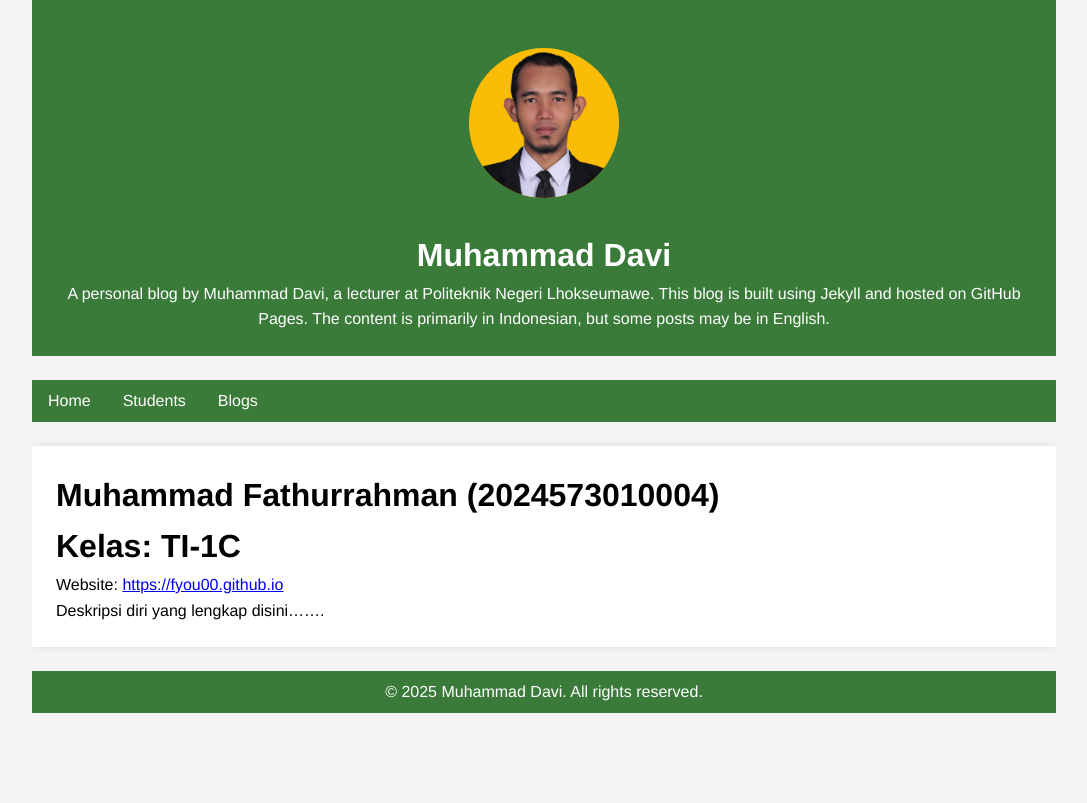
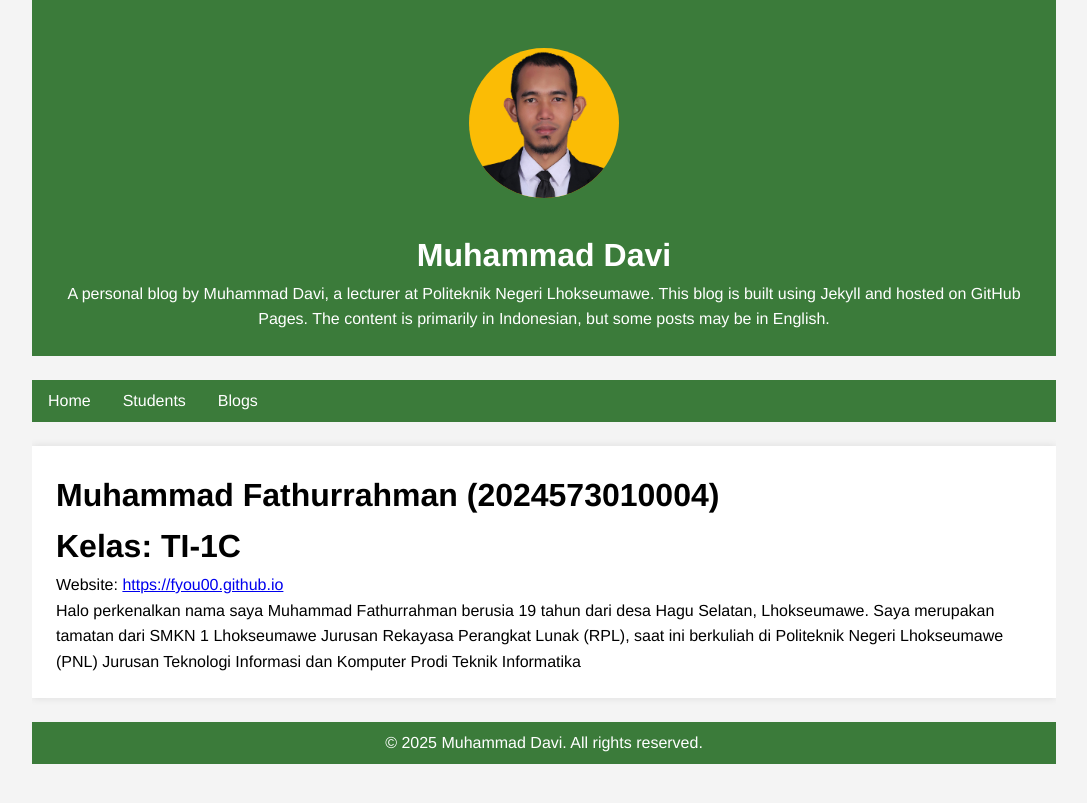
Before and after one commit to muhdavi-pnl/muhdavi-pnl.github.io, a Jekyll site: the page built from _students/fathur.md, in a window 1280 px wide. Shown: the top 803 px of the page, without its empty margins (96-1183 px from the left). Built offline with Jekyll 4.4.1, drawn with Linux system fonts in a browser that asks for light colours.

Commit message:
Update fathur.md

```diff
--- a/_students/fathur.md
+++ b/_students/fathur.md
@@ -6,4 +6,4 @@ nim: 2024573010004
 class: TI-1C
 website: https://fyou00.github.io
 ---
-Deskripsi diri yang lengkap disini.......
+Halo perkenalkan nama saya Muhammad Fathurrahman berusia 19 tahun dari desa Hagu Selatan, Lhokseumawe. Saya merupakan tamatan dari SMKN 1 Lhokseumawe Jurusan Rekayasa Perangkat Lunak (RPL), saat ini berkuliah di Politeknik Negeri Lhokseumawe (PNL) Jurusan Teknologi Informasi dan Komputer Prodi Teknik Informatika
```
